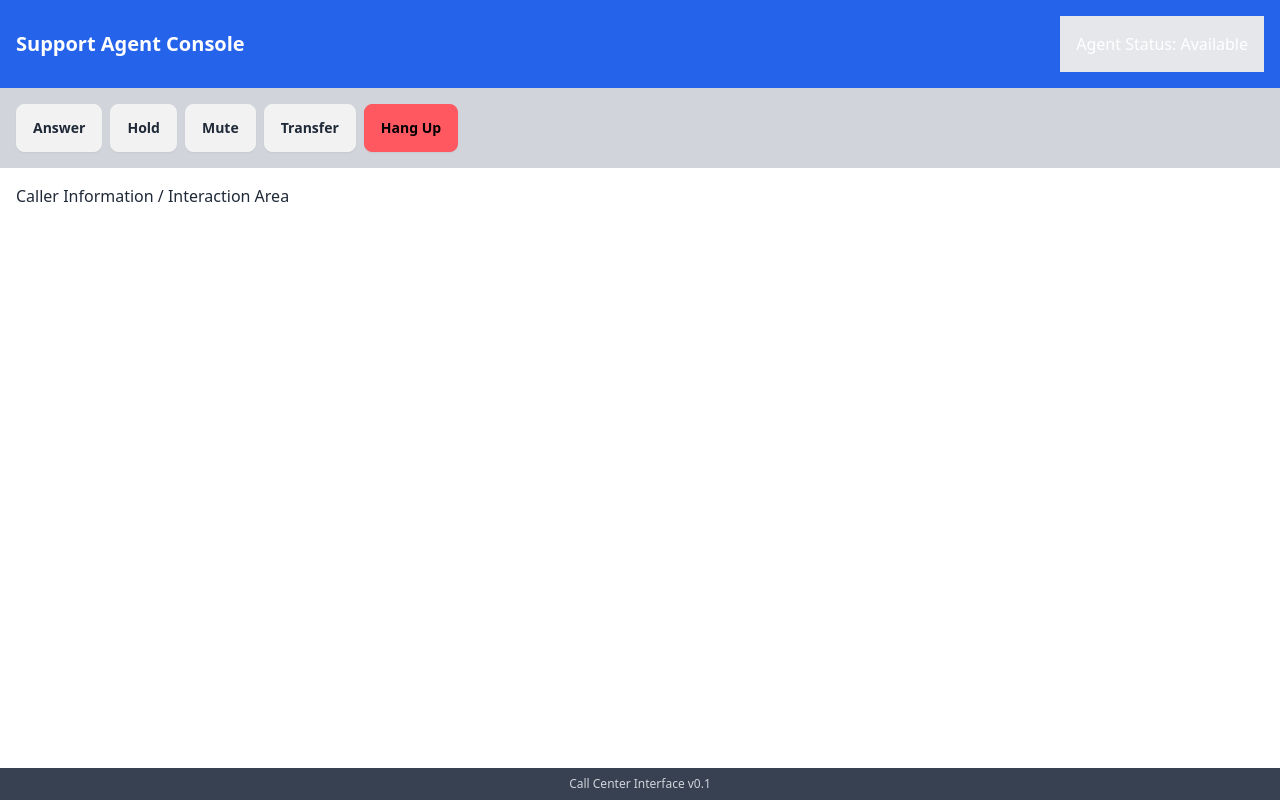
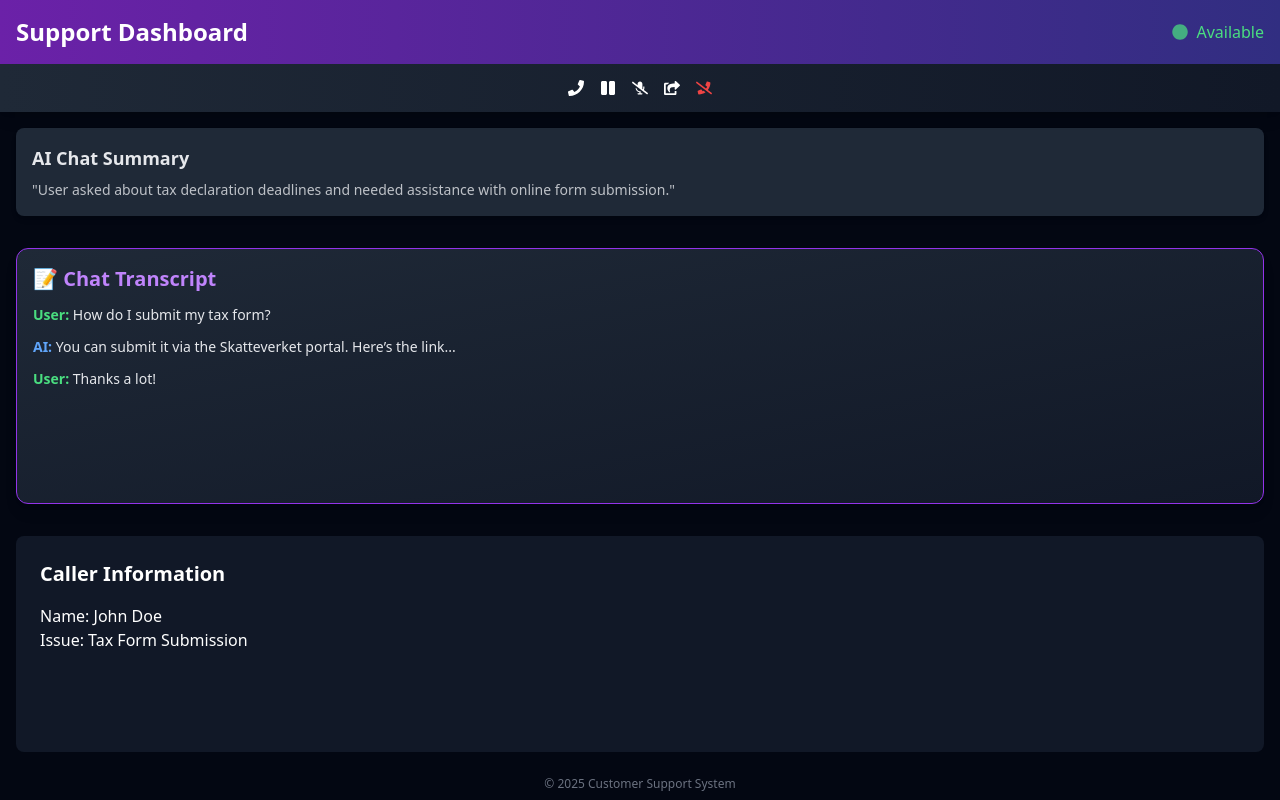
Before and after one commit to JacobOmateq/Skatteverket-CustomerSupportAgent, a React (Create React App) app in the folder frontend/: page / in a window 1280 px wide. Built offline with nearby package versions, Linux system fonts and the light colour scheme.

Commit message:
UI updated

```diff
--- a/frontend/package.json
+++ b/frontend/package.json
@@ -13,6 +13,7 @@
     "daisyui": "^4.7.2",
     "react": "^18.2.0",
     "react-dom": "^18.2.0",
+    "react-icons": "^4.10.1",
     "react-router-dom": "^6.22.2",
     "react-scripts": "^5.0.1",
     "tailwindcss": "^3.4.1",
--- /dev/null
+++ b/frontend/src/components/ChatTranscript.tsx
@@ -0,0 +1,12 @@
+const ChatTranscript = () => (
+    <div className="bg-gradient-to-br from-gray-800 to-gray-900 text-gray-200 p-4 m-4 rounded-xl shadow-lg h-64 overflow-y-auto border border-purple-600">
+      <h2 className="text-xl font-bold mb-3 text-purple-400">📝 Chat Transcript</h2>
+      <div className="space-y-3 text-sm">
+        <p><span className="text-green-400 font-semibold">User:</span> How do I submit my tax form?</p>
+        <p><span className="text-blue-400 font-semibold">AI:</span> You can submit it via the Skatteverket portal. Here’s the link...</p>
+        <p><span className="text-green-400 font-semibold">User:</span> Thanks a lot!</p>
+      </div>
+    </div>
+  );
+
+  export default ChatTranscript;
--- a/frontend/src/components/Main.tsx
+++ b/frontend/src/components/Main.tsx
@@ -1,51 +1,77 @@
-import React from 'react';
+import ChatTranscript from './ChatTranscript';
+import { FaPhone, FaPhoneSlash, FaMicrophoneSlash, FaPause, FaShareSquare, FaCircle } from 'react-icons/fa';
+import ToastNotification from './ToastNotification';
+const AgentStatus = () => (
+  <div className="flex items-center space-x-2 text-green-400">
+    <FaCircle className="animate-pulse" />
+    <span>Available</span>
+  </div>
+);
+const IconPhone = () => <FaPhone />;
+const IconPhoneSlash = () => <FaPhoneSlash />;
+const IconMicrophoneSlash = () => <FaMicrophoneSlash />;
+const IconPause = () => <FaPause />;
+const IconShareSquare = () => <FaShareSquare />;
+const IconCircle = () => <FaCircle className="animate-pulse" />;
 
-// Placeholder components - these will be implemented later
-const AgentStatus: React.FC = () => (
-  <div className="bg-gray-200 p-4">Agent Status: Available</div>
-);
-
-const CallControls: React.FC = () => (
-  <div className="bg-gray-300 p-4 flex space-x-2">
-    <button className="btn">Answer</button>
-    <button className="btn">Hold</button>
-    <button className="btn">Mute</button>
-    <button className="btn">Transfer</button>
-    <button className="btn btn-error">Hang Up</button>
+const CallControls = () => (
+  <div className="flex justify-center space-x-4 p-4 bg-gradient-to-r from-gray-800 to-gray-900 shadow-lg">
+    <button className="btn-control">
+      <IconPhone />
+    </button>
+    <button className="btn-control">
+      <IconPause />
+    </button>
+    <button className="btn-control">
+      <IconMicrophoneSlash />
+    </button>
+    <button className="btn-control">
+      <IconShareSquare />
+    </button>
+    <button className="btn-control text-red-500 hover:bg-red-700">
+      <IconPhoneSlash />
+    </button>
   </div>
 );
 
-const CallerView: React.FC = () => (
-  <div className="flex-1 p-4 bg-white">
-    <h2>Caller Information / Interaction Area</h2>
-    {/* Content related to the ongoing call will go here */}
+const SummaryBox = () => (
+  <div className="bg-gray-800 text-gray-200 p-4 m-4 rounded-lg shadow-md">
+    <h2 className="text-lg font-semibold mb-2">AI Chat Summary</h2>
+    <p className="text-sm opacity-80">"User asked about tax declaration deadlines and needed assistance with online form submission."</p>
   </div>
 );
 
-const Main: React.FC = () => {
+const CallerView = () => (
+  <div className="flex-1 p-6 bg-gray-900 text-white rounded-lg m-4">
+    <h2 className="text-xl font-bold mb-4">Caller Information</h2>
+    <p>Name: John Doe</p>
+    <p>Issue: Tax Form Submission</p>
+  </div>
+);
+
+const Main = () => {
   return (
-    <div className="min-h-screen flex flex-col bg-gray-100">
-      {/* Header section - can include agent info, status */}
-      <header className="bg-blue-600 text-white p-4 flex justify-between items-center">
-        <h1 className="text-xl font-bold">Support Agent Console</h1>
+    <div className="min-h-screen flex flex-col bg-gray-950 text-white font-sans">
+      <header className="flex justify-between items-center p-4 bg-gradient-to-r from-purple-800 to-indigo-900 shadow-md">
+        <h1 className="text-2xl font-bold">Support Dashboard</h1>
         <AgentStatus />
       </header>
+      <ToastNotification message="New call received from AI Assistant!" />
+      <CallControls />
+      <SummaryBox />
+      <ChatTranscript />
+      <CallerView />
 
-      {/* Main content area */}
-      <div className="flex-1 flex flex-col overflow-hidden">
-        {/* Call Controls - Typically at the top or bottom */}
-        <CallControls />
-
-        {/* Main Interaction Area - Caller Info, Scripts, Knowledge Base etc. */}
-        <CallerView />
-      </div>
-
-      {/* Footer could be used for system messages or quick links */}
-      <footer className="bg-gray-700 text-gray-300 p-2 text-center text-xs">
-        Call Center Interface v0.1
+      <footer className="text-center text-gray-500 text-xs p-2 mt-auto">
+        © 2025 Customer Support System
       </footer>
     </div>
   );
-}
+};
 
 export default Main;
+
+// Tailwind Custom Button Style (add to your global CSS or use className)
+// .btn-control {
+//   @apply p-3 bg-gray-700 rounded-full hover:bg-gray-600 transition duration-300 text-white text-xl;
+// }
--- /dev/null
+++ b/frontend/src/components/ToastNotification.tsx
@@ -0,0 +1,18 @@
+import { useState, useEffect } from 'react';
+
+const ToastNotification = ({ message }: { message: string }) => {
+  const [show, setShow] = useState(true);
+
+  useEffect(() => {
+    const timer = setTimeout(() => setShow(false), 3000);
+    return () => clearTimeout(timer);
+  }, []);
+
+  return show ? (
+    <div className="fixed top-5 right-5 bg-purple-700 text-white px-6 py-3 rounded-lg shadow-2xl animate-bounce">
+      🚨 {message}
+    </div>
+  ) : null;
+};
+
+export default ToastNotification;
```
Also changed, not shown: 1 other file (tests, documents, lock files or other folders).
